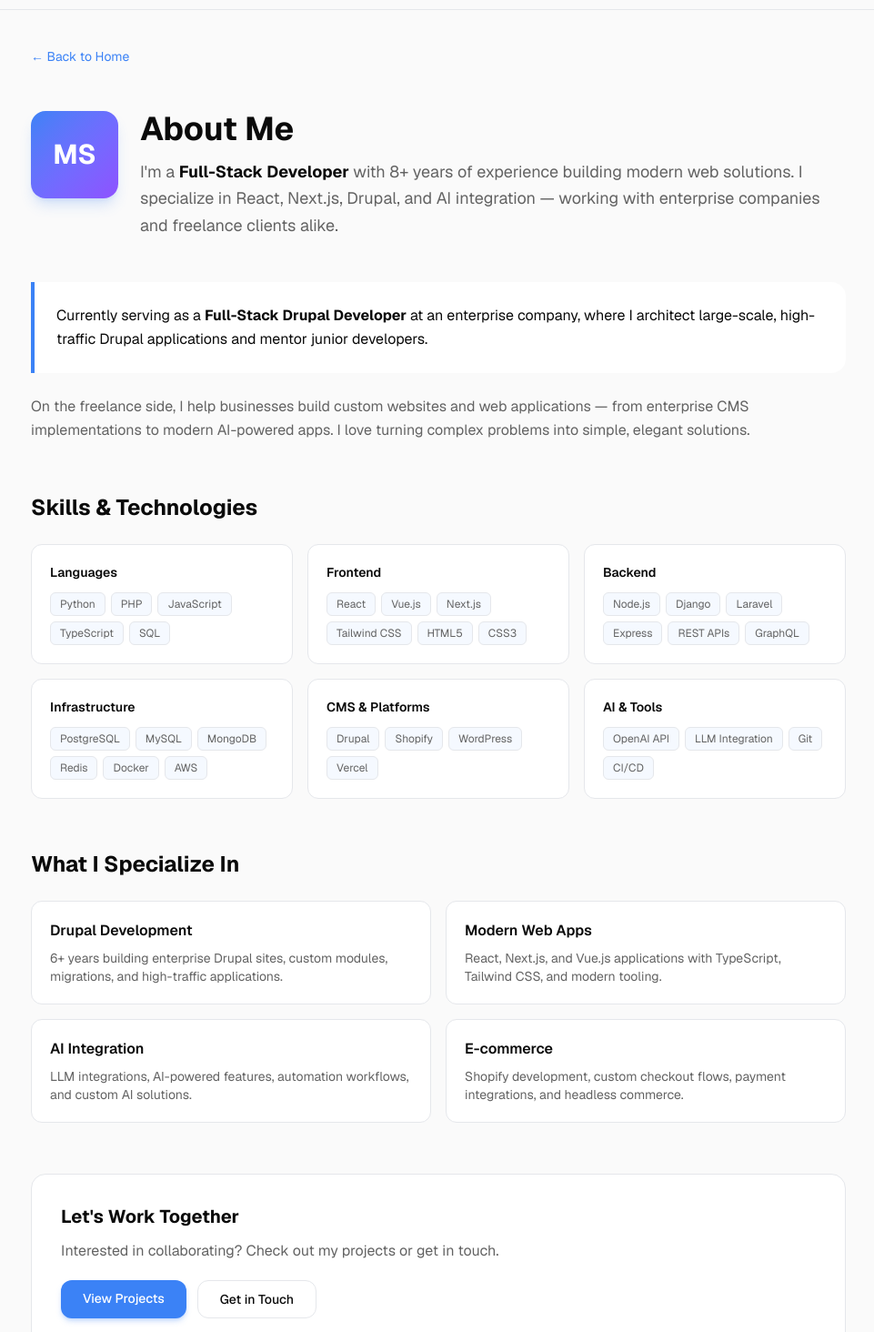
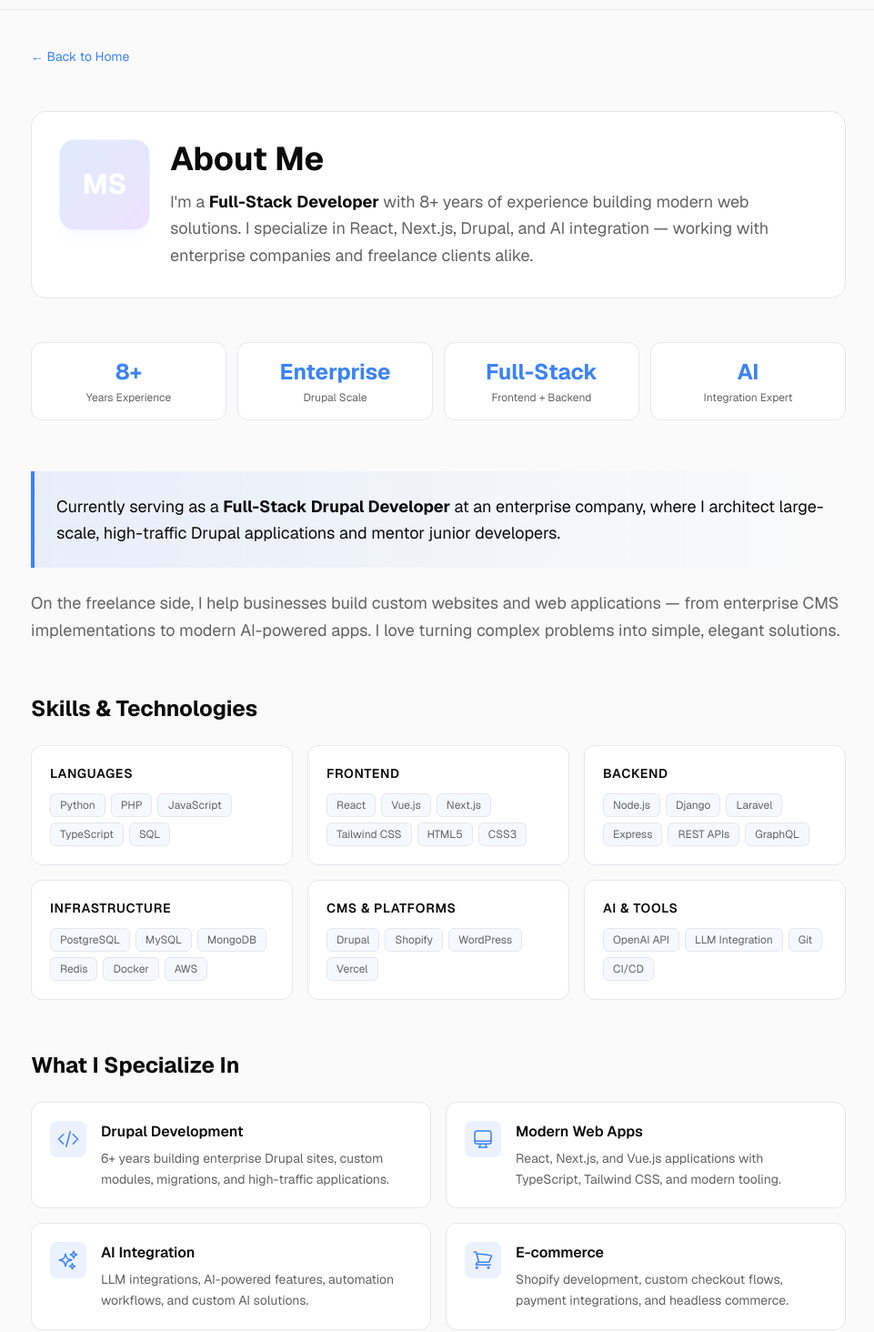
Before and after one commit to MatthewSmithwebdesign/26-portfolio, a Next.js app: page /about in a window 1280 px wide. Shown: the part 46-1510 px from the top of the page at 91% size, without its empty margins (158-1119 px from the left). Built offline with nearby package versions, Linux system fonts and the light colour scheme.

Commit message:
Enhance about page with stats strip, specialization icons, and gradient cards

```diff
--- a/src/app/about/page.tsx
+++ b/src/app/about/page.tsx
@@ -28,6 +28,58 @@ const skillCategories = [
   },
 ];
 
+const stats = [
+  { value: '8+', label: 'Years Experience' },
+  { value: 'Enterprise', label: 'Drupal Scale' },
+  { value: 'Full-Stack', label: 'Frontend + Backend' },
+  { value: 'AI', label: 'Integration Expert' },
+];
+
+interface Specialization {
+  title: string;
+  desc: string;
+  icon: React.ReactNode;
+}
+
+const specializations: Specialization[] = [
+  {
+    title: 'Drupal Development',
+    desc: '6+ years building enterprise Drupal sites, custom modules, migrations, and high-traffic applications.',
+    icon: (
+      <svg className="w-6 h-6" fill="none" viewBox="0 0 24 24" stroke="currentColor" strokeWidth={1.5} aria-hidden="true">
+        <path strokeLinecap="round" strokeLinejoin="round" d="M17.25 6.75L22.5 12l-5.25 5.25m-10.5 0L1.5 12l5.25-5.25m7.5-3l-4.5 16.5" />
+      </svg>
+    ),
+  },
+  {
+    title: 'Modern Web Apps',
+    desc: 'React, Next.js, and Vue.js applications with TypeScript, Tailwind CSS, and modern tooling.',
+    icon: (
+      <svg className="w-6 h-6" fill="none" viewBox="0 0 24 24" stroke="currentColor" strokeWidth={1.5} aria-hidden="true">
+        <path strokeLinecap="round" strokeLinejoin="round" d="M9 17.25v1.007a3 3 0 01-.879 2.122L7.5 21h9l-.621-.621A3 3 0 0115 18.257V17.25m6-12V15a2.25 2.25 0 01-2.25 2.25H5.25A2.25 2.25 0 013 15V5.25m18 0A2.25 2.25 0 0018.75 3H5.25A2.25 2.25 0 003 5.25m18 0V12a2.25 2.25 0 01-2.25 2.25H5.25A2.25 2.25 0 013 12V5.25" />
+      </svg>
+    ),
+  },
+  {
+    title: 'AI Integration',
+    desc: 'LLM integrations, AI-powered features, automation workflows, and custom AI solutions.',
+    icon: (
+      <svg className="w-6 h-6" fill="none" viewBox="0 0 24 24" stroke="currentColor" strokeWidth={1.5} aria-hidden="true">
+        <path strokeLinecap="round" strokeLinejoin="round" d="M9.813 15.904L9 18.75l-.813-2.846a4.5 4.5 0 00-3.09-3.09L2.25 12l2.846-.813a4.5 4.5 0 003.09-3.09L9 5.25l.813 2.846a4.5 4.5 0 003.09 3.09L15.75 12l-2.846.813a4.5 4.5 0 00-3.09 3.09zM18.259 8.715L18 9.75l-.259-1.035a3.375 3.375 0 00-2.455-2.456L14.25 6l1.036-.259a3.375 3.375 0 002.455-2.456L18 2.25l.259 1.035a3.375 3.375 0 002.455 2.456L21.75 6l-1.036.259a3.375 3.375 0 00-2.455 2.456zM16.894 20.567L16.5 21.75l-.394-1.183a2.25 2.25 0 00-1.423-1.423L13.5 18.75l1.183-.394a2.25 2.25 0 001.423-1.423l.394-1.183.394 1.183a2.25 2.25 0 001.423 1.423l1.183.394-1.183.394a2.25 2.25 0 00-1.423 1.423z" />
+      </svg>
+    ),
+  },
+  {
+    title: 'E-commerce',
+    desc: 'Shopify development, custom checkout flows, payment integrations, and headless commerce.',
+    icon: (
+      <svg className="w-6 h-6" fill="none" viewBox="0 0 24 24" stroke="currentColor" strokeWidth={1.5} aria-hidden="true">
+        <path strokeLinecap="round" strokeLinejoin="round" d="M2.25 3h1.386c.51 0 .955.343 1.087.835l.383 1.437M7.5 14.25a3 3 0 00-3 3h15.75m-12.75-3h11.218c1.121-2.3 2.1-4.684 2.924-7.138a60.114 60.114 0 00-16.536-1.84M7.5 14.25L5.106 5.272M6 20.25a.75.75 0 11-1.5 0 .75.75 0 011.5 0zm12.75 0a.75.75 0 11-1.5 0 .75.75 0 011.5 0z" />
+      </svg>
+    ),
+  },
+];
+
 export default function About() {
   return (
     <div className="min-h-screen pt-24 pb-16 px-4 sm:px-6 lg:px-8">
@@ -38,14 +90,19 @@ export default function About() {
 
         {/* Intro with monogram */}
         <ScrollReveal>
-          <div className="flex flex-col sm:flex-row items-start gap-6 mb-12">
+          <div className="relative overflow-hidden rounded-2xl bg-card border border-border p-8 mb-12">
+            <div className="absolute inset-0 -z-10" aria-hidden="true">
+              <div className="absolute -top-20 -right-20 w-64 h-64 bg-[radial-gradient(circle,_var(--accent)_0%,_transparent_60%)] opacity-10 dark:opacity-5" />
+              <div className="absolute -bottom-20 -left-20 w-64 h-64 bg-[radial-gradient(circle,_#8b5cf6_0%,_transparent_60%)] opacity-10 dark:opacity-5" />
+            </div>
+            <div className="flex flex-col sm:flex-row items-start gap-6 relative z-10">
               <div
-              className="w-20 h-20 sm:w-24 sm:h-24 rounded-2xl bg-gradient-to-br from-accent to-violet-500 flex items-center justify-center shrink-0 shadow-lg shadow-accent/20"
+                className="w-20 h-20 sm:w-24 sm:h-24 rounded-2xl bg-gradient-to-br from-accent to-violet-500 flex items-center justify-center shrink-0 shadow-lg shadow-accent/20 animate-pulse-glow"
                 aria-hidden="true"
               >
                 <span className="text-white text-2xl sm:text-3xl font-bold">MS</span>
               </div>
-            <div>
+              <div className="flex-1">
                 <h1 className="text-3xl sm:text-4xl font-bold text-fg mb-3">About Me</h1>
                 <p className="text-lg text-muted leading-relaxed">
                   I&apos;m a <strong className="text-fg">Full-Stack Developer</strong> with 8+ years of experience
@@ -54,18 +111,37 @@ export default function About() {
                 </p>
               </div>
             </div>
+          </div>
+        </ScrollReveal>
+
+        {/* Stats strip */}
+        <ScrollReveal>
+          <div className="grid grid-cols-2 sm:grid-cols-4 gap-3 mb-14">
+            {stats.map((stat) => (
+              <div
+                key={stat.label}
+                className="p-4 border border-border bg-card rounded-xl text-center hover:border-accent/50 transition-colors"
+              >
+                <p className="text-xl sm:text-2xl font-bold text-accent mb-1">{stat.value}</p>
+                <p className="text-xs text-muted">{stat.label}</p>
+              </div>
+            ))}
+          </div>
         </ScrollReveal>
 
         {/* Bio */}
         <ScrollReveal>
           <section className="space-y-6 mb-14">
-            <div className="p-6 border-l-4 border-accent bg-card rounded-r-2xl">
-              <p className="text-fg leading-relaxed">
+            <div className="relative p-6 bg-gradient-to-r from-accent/5 to-transparent border-l-4 border-accent rounded-r-2xl overflow-hidden">
+              <div className="absolute inset-0 -z-10" aria-hidden="true">
+                <div className="absolute inset-0 bg-[linear-gradient(90deg,var(--accent),transparent)] opacity-5" />
+              </div>
+              <p className="text-fg leading-relaxed text-lg">
                 Currently serving as a <strong>Full-Stack Drupal Developer</strong> at an enterprise company,
                 where I architect large-scale, high-traffic Drupal applications and mentor junior developers.
               </p>
             </div>
-            <p className="text-muted leading-relaxed">
+            <p className="text-muted leading-relaxed text-lg">
               On the freelance side, I help businesses build custom websites and web applications — from
               enterprise CMS implementations to modern AI-powered apps. I love turning complex problems
               into simple, elegant solutions.
@@ -80,13 +156,13 @@ export default function About() {
             <div className="grid gap-4 sm:grid-cols-2 lg:grid-cols-3">
               {skillCategories.map((category, i) => (
                 <ScrollReveal key={category.name} delay={i * 80}>
-                  <div className="p-5 border border-border bg-card rounded-xl hover:border-accent/50 transition-colors">
-                    <h3 className="text-sm font-semibold text-fg mb-3">{category.name}</h3>
+                  <div className="p-5 border border-border bg-card rounded-xl hover:border-accent/50 hover:shadow-md hover:shadow-accent/5 transition-all">
+                    <h3 className="text-sm font-semibold text-fg mb-3 uppercase tracking-wider">{category.name}</h3>
                     <div className="flex flex-wrap gap-1.5">
                       {category.skills.map((skill) => (
                         <span
                           key={skill}
-                          className="px-2.5 py-1 bg-accent/5 text-muted text-xs rounded-md border border-border"
+                          className="px-2.5 py-1 bg-accent/5 text-muted text-xs rounded-md border border-border hover:bg-accent/10 hover:text-accent hover:border-accent/30 transition-all"
                         >
                           {skill}
                         </span>
@@ -104,28 +180,18 @@ export default function About() {
           <section className="mb-14">
             <h2 className="text-2xl font-bold text-fg mb-6">What I Specialize In</h2>
             <div className="grid gap-4 sm:grid-cols-2">
-              {[
-                {
-                  title: 'Drupal Development',
-                  desc: '6+ years building enterprise Drupal sites, custom modules, migrations, and high-traffic applications.',
-                },
-                {
-                  title: 'Modern Web Apps',
-                  desc: 'React, Next.js, and Vue.js applications with TypeScript, Tailwind CSS, and modern tooling.',
-                },
-                {
-                  title: 'AI Integration',
-                  desc: 'LLM integrations, AI-powered features, automation workflows, and custom AI solutions.',
-                },
-                {
-                  title: 'E-commerce',
-                  desc: 'Shopify development, custom checkout flows, payment integrations, and headless commerce.',
-                },
-              ].map((item, i) => (
+              {specializations.map((item, i) => (
                 <ScrollReveal key={item.title} delay={i * 80}>
-                  <div className="p-5 border border-border bg-card rounded-xl hover:border-accent/50 transition-colors">
-                    <h3 className="text-fg font-semibold mb-2">{item.title}</h3>
-                    <p className="text-sm text-muted">{item.desc}</p>
+                  <div className="p-5 border border-border bg-card rounded-xl hover:border-accent/50 hover:shadow-md hover:shadow-accent/5 transition-all group">
+                    <div className="flex items-start gap-4">
+                      <div className="w-10 h-10 rounded-lg bg-accent/10 text-accent flex items-center justify-center shrink-0 group-hover:scale-110 transition-transform">
+                        {item.icon}
+                      </div>
+                      <div>
+                        <h3 className="text-fg font-semibold mb-1.5">{item.title}</h3>
+                        <p className="text-sm text-muted leading-relaxed">{item.desc}</p>
+                      </div>
+                    </div>
                   </div>
                 </ScrollReveal>
               ))}
@@ -135,7 +201,11 @@ export default function About() {
 
         {/* CTA */}
         <ScrollReveal>
-          <section className="p-8 border border-border bg-card rounded-2xl">
+          <section className="relative p-8 border border-border bg-card rounded-2xl overflow-hidden">
+            <div className="absolute inset-0 -z-10" aria-hidden="true">
+              <div className="absolute -top-20 -right-20 w-48 h-48 bg-[radial-gradient(circle,_var(--accent)_0%,_transparent_60%)] opacity-10 dark:opacity-5" />
+            </div>
+            <div className="relative z-10">
               <h2 className="text-xl font-bold text-fg mb-3">Let&apos;s Work Together</h2>
               <p className="text-muted mb-5">
                 Interested in collaborating? Check out my projects or get in touch.
@@ -154,6 +224,7 @@ export default function About() {
                   Get in Touch
                 </Link>
               </div>
+            </div>
           </section>
         </ScrollReveal>
       </div>
```
Lines whose indentation alone changed are shown as unchanged.
